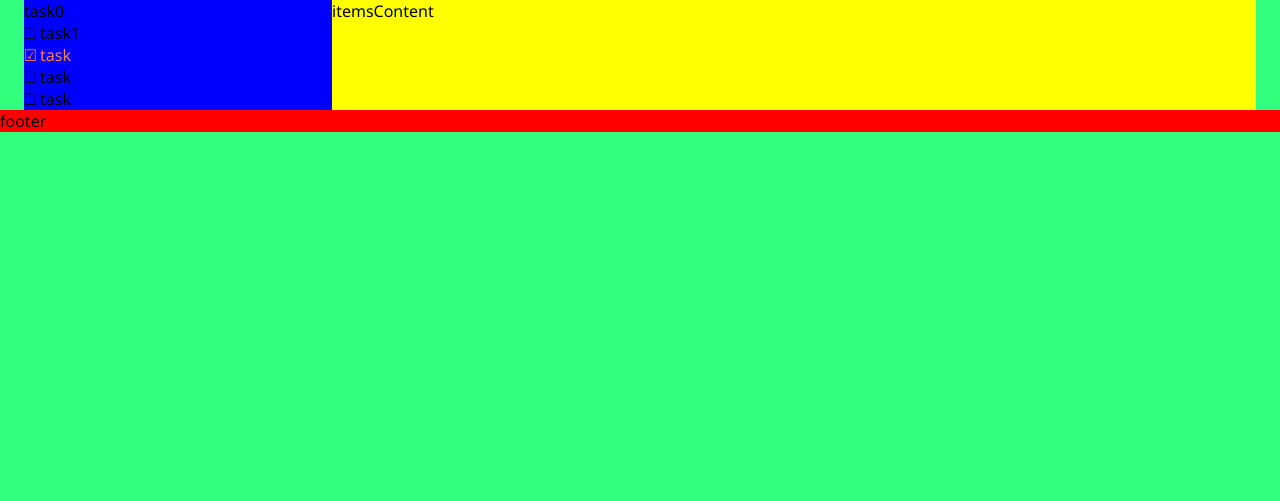
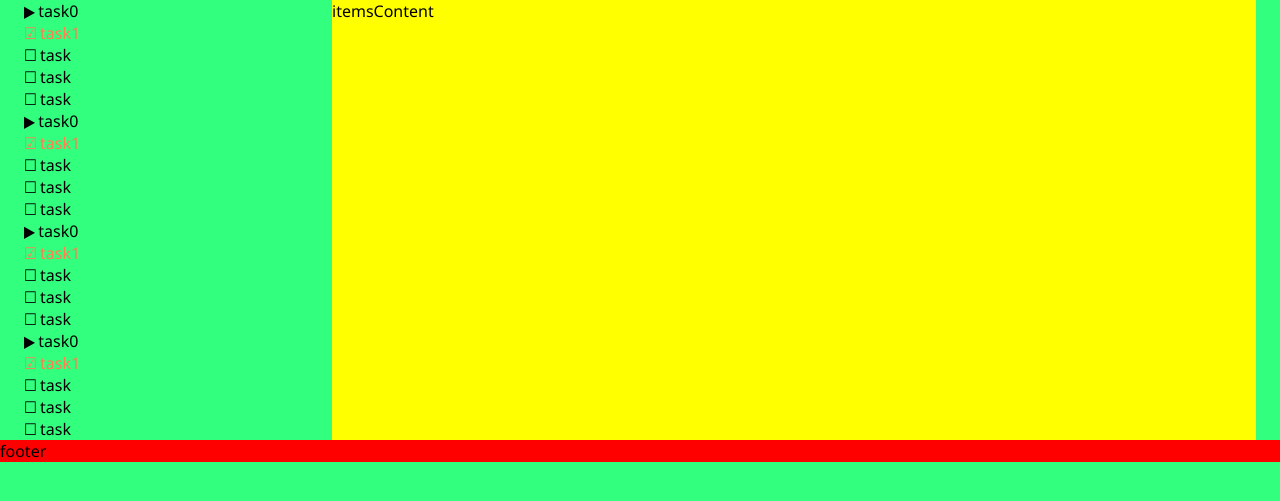
Before and after one commit to Alexandru-Lucaci/TW, a PHP site: page /Animals/index.html in a window 1280 px wide. Shown: the part 80-581 px from the top of the page. Run offline with PHP 8.4, Linux system fonts and the light colour scheme.

Commit message:
working list

```diff
--- a/Animals/index.html
+++ b/Animals/index.html
@@ -70,11 +70,40 @@
             <ul class="todos" id="todos">
               <li>
                 <div class="toggler">task0</div>
+                <ul class="toggler-target active">
+                  <li class="todo active">task1</li>
+                  <li class="todo">task</li>
+                  <li class="todo">task</li>
+                  <li class="todo">task</li>
+                </ul>
               </li>
-              <li class="todo">task1</li>
-              <li class="todo active">task</li>
-              <li class="todo">task</li>
-              <li class="todo">task</li>
+              <li>
+                <div class="toggler">task0</div>
+                <ul class="toggler-target active">
+                  <li class="todo active">task1</li>
+                  <li class="todo">task</li>
+                  <li class="todo">task</li>
+                  <li class="todo">task</li>
+                </ul>
+              </li>
+              <li>
+                <div class="toggler">task0</div>
+                <ul class="toggler-target active">
+                  <li class="todo active">task1</li>
+                  <li class="todo">task</li>
+                  <li class="todo">task</li>
+                  <li class="todo">task</li>
+                </ul>
+              </li>
+              <li>
+                <div class="toggler">task0</div>
+                <ul class="toggler-target active">
+                  <li class="todo active">task1</li>
+                  <li class="todo">task</li>
+                  <li class="todo">task</li>
+                  <li class="todo">task</li>
+                </ul>
+              </li>
             </ul>
           </div>
         </div>
--- a/Animals/javaScript/pressedfilterButon.js
+++ b/Animals/javaScript/pressedfilterButon.js
@@ -9,9 +9,17 @@ function functionButt()
 
 const todos= document.querySelectorAll(".todo");
 
-
-todos.forEach(todo=>{
+const togglers= document.querySelectorAll(".toggler");
+todos.forEach((todo)=>{
     todo.addEventListener('click',()=>{
         todo.classList.toggle('active');
     });
-})
+});
+
+
+togglers.forEach((toggler)=>{
+    toggler.addEventListener('click',()=>{
+        toggler.classList.toggle('active');
+        toggler.nextElementSibling.classList.toggle('active');
+    });
+});
--- a/Animals/style.css
+++ b/Animals/style.css
@@ -46,7 +46,7 @@
  grid-area: search;
  /* height: 80%; */
  /* height: 80%; */
- background : blue;
+ /* background : blue; */
  /* justify-self: center;
  align-self: center; */
 
--- a/Animals/styles/filterlist.css
+++ b/Animals/styles/filterlist.css
@@ -27,3 +27,23 @@ ul{
     color:coral;
 
 }
+
+.toggler::before{
+    content:"\25b6";
+    display: inline-block;
+    margin-right: 0.2rem;
+
+    transition: transform 0.3s ease-in-out;
+}
+
+.toggler.active::before{
+    transform:rotate(90deg);
+}
+
+.toggler-target{
+    display: none;
+}
+
+.toggler-target.active{
+    display:block;
+}
```
